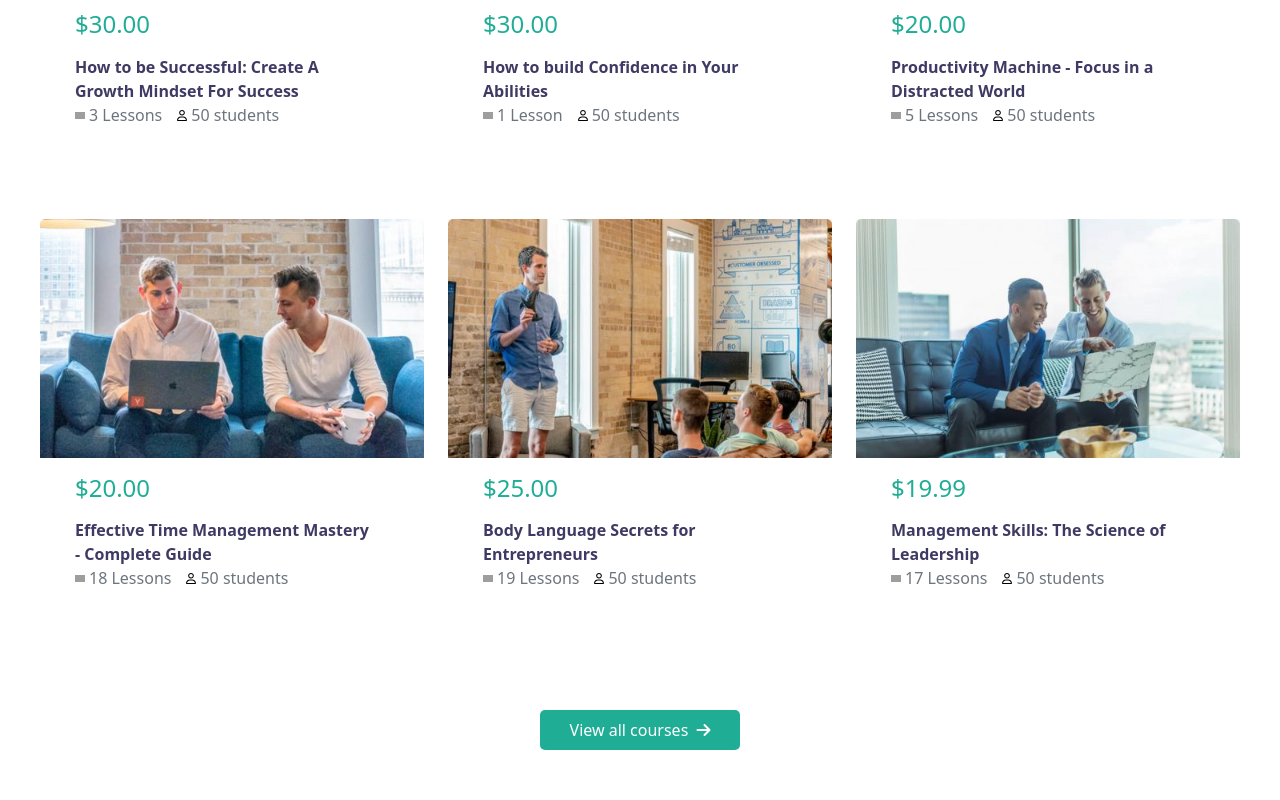
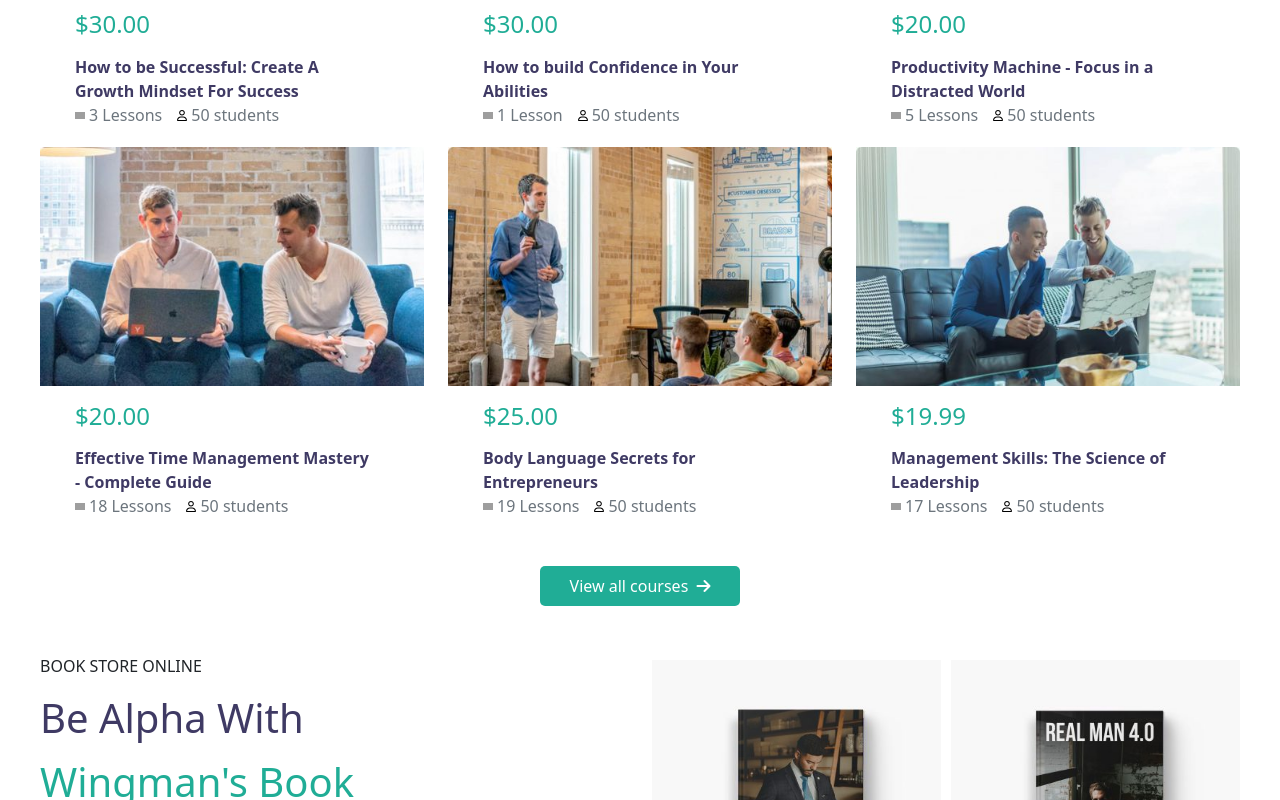
Before and after one commit to AndreaChiari/motivation, a Vue app: page / in a window 1280 px wide. Shown: the part 2200-3000 px from the top of the page. Built offline with nearby package versions, Linux system fonts and the light colour scheme; grey boxes are pictures that could not be loaded; the HTML template or start-up script is replaced by a standard one.

Commit message:
better-cards-update-logic

```diff
--- a/src/components/generalCard.vue
+++ b/src/components/generalCard.vue
@@ -25,6 +25,7 @@ export default {
 
     <!-- card tipo 1  -->
 
+    <div v-if="cost">
         <figure>
             <img :src="image" alt="">
         </figure>
@@ -42,9 +43,10 @@ export default {
                 </div>
             </div>
         </div>
+    </div>
 
     <!-- card tipo 2 -->
-
+    <div v-if="date">
         <figure>
             <img :src="imageArticle" alt="" class="second-pic">
         </figure>
@@ -55,6 +57,7 @@ export default {
             </div>
             <h4 class='mb-3'>{{ articleTitle }}</h4>
             <p class="text-secondary"> {{ infoArticle }}</p>
+        </div>
     </div>
 
 
```
Lines whose indentation alone changed are shown as unchanged.
